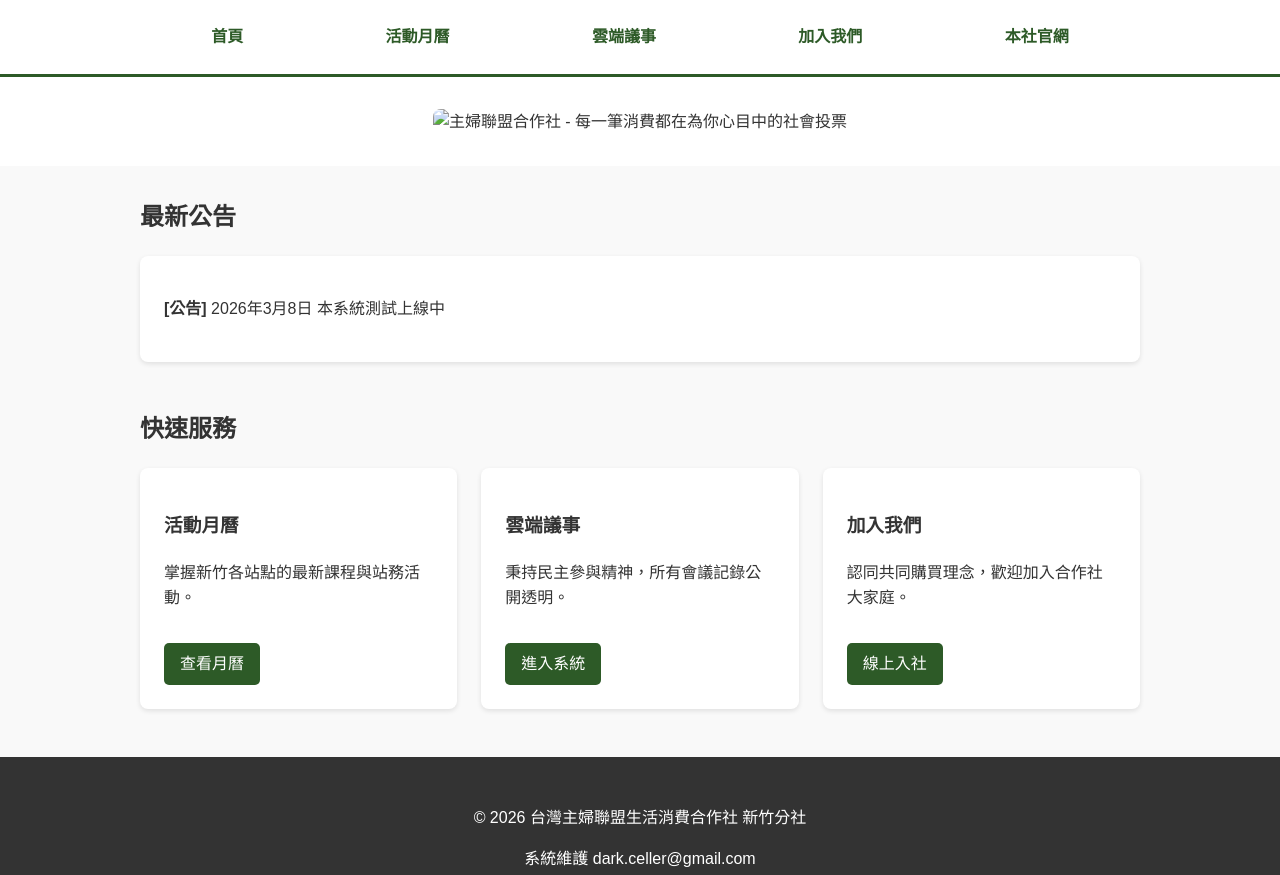
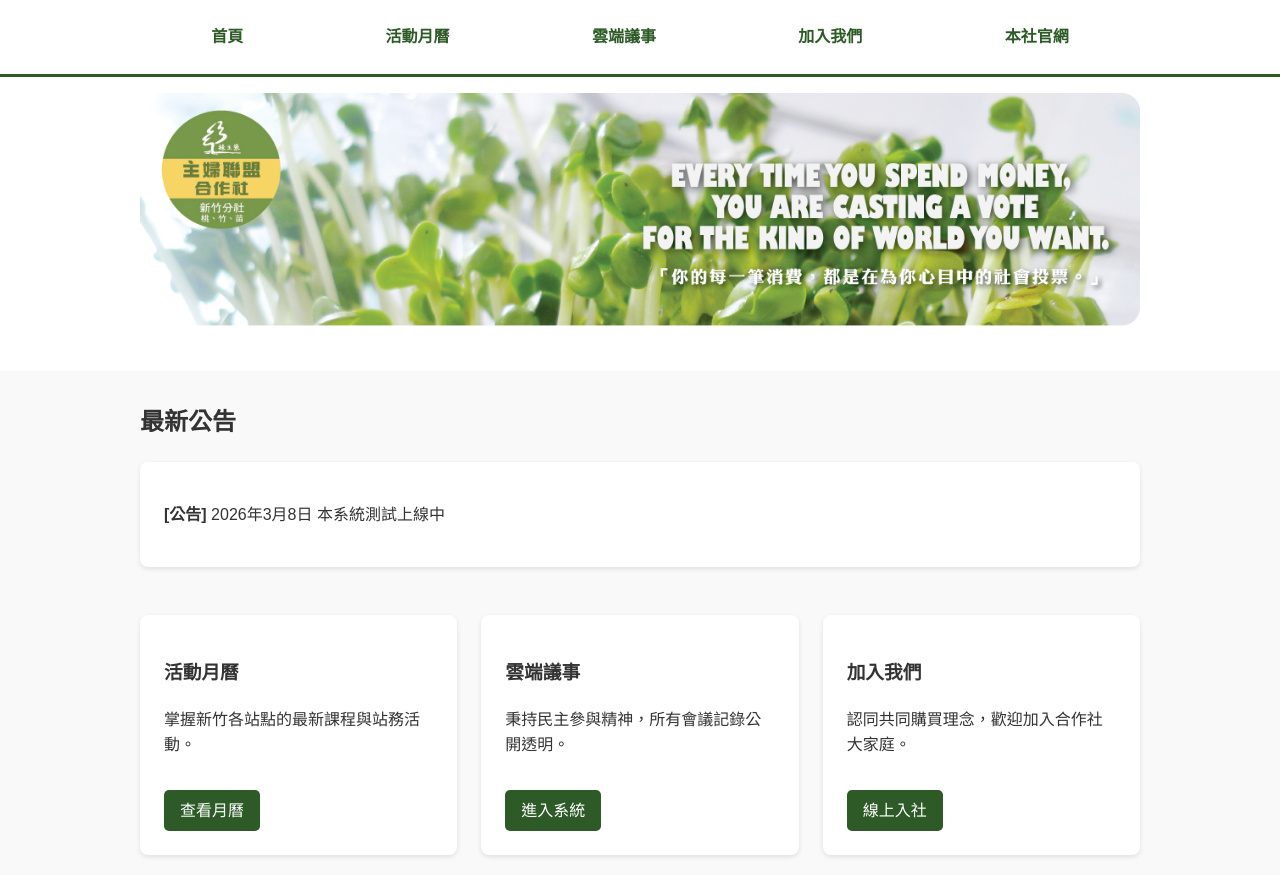
Before and after one commit to darkceller/hgcn-coop, a plain HTML site: page index.html in a window 1280 px wide. Shown: the top 875 px of the page. Drawn offline with Linux system fonts and the light colour scheme.

Commit message:
Update index.html

```diff
--- a/index.html
+++ b/index.html
@@ -3,8 +3,7 @@
 <head>
     <meta charset="UTF-8">
     <meta name="viewport" content="width=device-width, initial-scale=1.0">
-    <title>主婦聯盟消費合作社-新竹分社官網</title>
-    <link rel="stylesheet" href="css/style.css">
+    <title>主婦聯盟消費合作社 - 新竹分社</title>
     <style>
         :root {
             --primary-green: #2d5a27;
@@ -15,17 +14,22 @@
         header { background: white; border-bottom: 3px solid var(--primary-green); padding: 1rem 0; position: sticky; top: 0; z-index: 1000; }
         nav { display: flex; justify-content: space-around; align-items: center; max-width: 1000px; margin: auto; flex-wrap: wrap; }
         nav a { text-decoration: none; color: var(--primary-green); font-weight: bold; padding: 0.5rem; }
+        nav a:hover { color: var(--accent-orange); }
 
-        /* 調整 Hero 區塊以適應圖片 */
-        .hero { background: white; padding: 2rem 1rem; text-align: center; }
-        .hero img { max-width: 100%; height: auto; border-radius: 8px; }
+        /* Hero 區塊設定 */
+        .hero { background: white; padding: 1rem 0; text-align: center; }
+        .hero img {
+            max-width: 1000px; /* 限制最大寬度與導覽列對齊 */
+            width: 100%;      /* 手機版自動縮放 */
+            height: auto;
+            display: block;
+            margin: 0 auto;
+        }
 
         .container { max-width: 1000px; margin: 2rem auto; padding: 0 1rem; }
-
         .grid { display: grid; grid-template-columns: repeat(auto-fit, minmax(300px, 1fr)); gap: 1.5rem; }
         .card { background: white; padding: 1.5rem; border-radius: 8px; box-shadow: 0 2px 5px rgba(0,0,0,0.1); }
         .btn { display: inline-block; background: var(--primary-green); color: white; padding: 0.5rem 1rem; border-radius: 5px; text-decoration: none; margin-top: 1rem; }
-        .btn:hover { background: #3e7a36; }
 
         footer { background: #333; color: white; text-align: center; padding: 2rem 0; margin-top: 3rem; }
     </style>
@@ -44,7 +48,7 @@
 
     <main>
         <section class="hero">
-            <img src="image_0.png" alt="主婦聯盟合作社 - 每一筆消費都在為你心目中的社會投票">
+            <img src="logo.png" alt="主婦聯盟合作社 - 新竹分社">
         </section>
 
         <div class="container">
@@ -56,7 +60,6 @@
             </section>
 
             <section id="quick-links" style="margin-top: 3rem;">
-                <h2>快速服務</h2>
                 <div class="grid">
                     <div class="card">
                         <h3>活動月曆</h3>
@@ -80,7 +83,6 @@
 
     <footer>
         <p>&copy; 2026 台灣主婦聯盟生活消費合作社 新竹分社</p>
-        <p>系統維護 dark.celler@gmail.com</p>
     </footer>
 
 </body>
```
